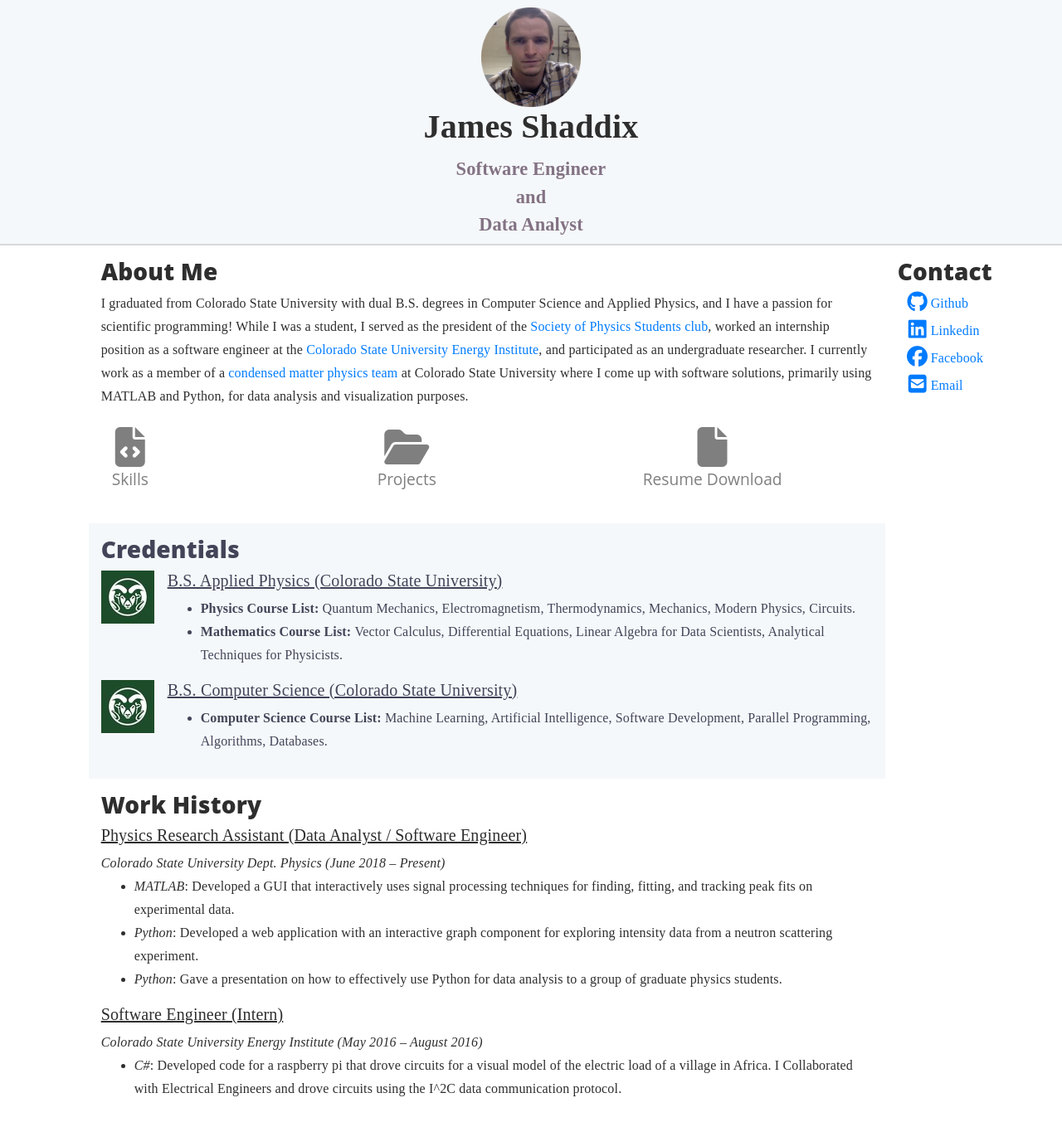
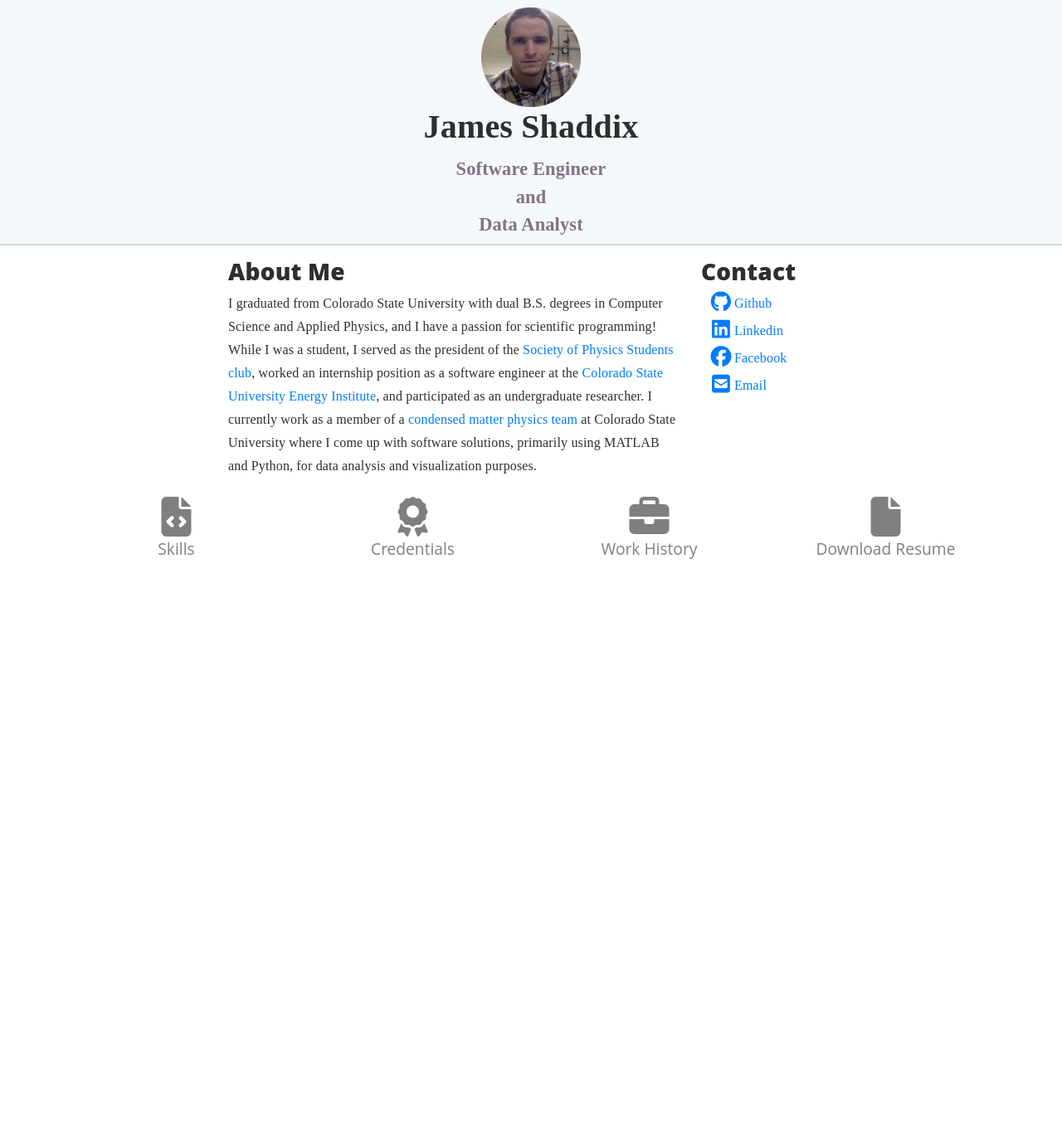
Before and after one commit to Jim-Shaddix/Personal-Website, a Flask app: page / in a window 1280 px wide. Shown: the part 71-1430 px from the top of the page at 83% size. After the commit the page ends 745 px from the top, so only its background shows below. Run offline with Flask 2, Linux system fonts and the light colour scheme; some libraries are stand-ins or nearby versions.

Commit message:
added modals to replace some of the content on the home page

```diff
--- /dev/null
+++ b/static/javascript/plotly_software.js
@@ -0,0 +1,56 @@
+function plotly_software() {
+
+    var trace1 = {
+        type: 'bar',
+        x: ["Python", "C/C++", "MATLAB", "GIT CLI", "SQL", "Java", "HTML/CSS", "C#", "Javascript"],
+        y: [5, 4, 4, 4, 3, 3, 3, 2, 1],
+        marker: {
+            color: 'blue',
+            line: {
+                width: 2.5
+            }
+        }
+    };
+
+    var data = [trace1];
+
+    var layout = {
+        title: 'Software Skills',
+        font: {size: 12},
+        yaxis: {
+            tickvals: [5, 4, 3, 2, 1],
+            ticktext: ['Strong Skills', 'Skilled', 'Some Skill', 'Experienced', 'Beginner']
+        }
+    };
+
+    Plotly.newPlot('plotlyDiv', data, layout, {responsive: true});
+}
+
+function plotly_analysis() {
+
+    var trace1 = {
+        type: 'bar',
+        x: ["Numpy", "Pandas", "Matplotlib", "Plotly", "Dash", "Scipy", "scikitlearn", "Excel"],
+        y: [5, 5, 5, 4, 4, 3, 3, 3],
+        marker: {
+            color: 'red',
+            line: {
+                width: 2.5
+            }
+        }
+    };
+
+    var data = [trace1];
+
+    var layout = {
+        title: 'Data Analysis Skills',
+        font: {size: 12},
+        yaxis: {
+            tickvals: [5, 4, 3, 2, 1],
+            ticktext: ['Strong Skills', 'Skilled', 'Some Skill', 'Experienced', 'Beginner']
+        }
+    };
+    x = document.getElementById('plotlyDiv')
+    x.innerhtml = ""
+    Plotly.newPlot('plotlyDiv', data, layout, {responsive: true});
+}
--- a/templates/home.html
+++ b/templates/home.html
@@ -14,16 +14,18 @@
 
   </header>
 
+  <!-- Load Javascript Functions -->
+  <script src="{{ url_for("static", filename="javascript/plotly_software.js") }}"></script>
 
-  <div class="container-fluid">
+  <div class="container">
 
 
     <!-- About Me / Contact-->
     <section class="first-section">
-      <div class="row">
+      <div class="row justify-content-center">
 
         <!-- About Me -->
-        <div class="col-9 offset-md-1">
+        <div class="col-12 col-md-6">
           <h3 class="title">
             <b> About Me </b>
           </h3>
@@ -47,12 +49,11 @@
         </div>
 
         <!-- Contact -->
-        <div class="sticky-top col-2">
-          <div class="stick">
+        <div class="col-12 col-md-2">
+          <div>
             <h3 class="title">
               <b> Contact </b>
             </h3>
-
             <ul class="fa-ul">
               <li>
                 <a href="https://github.com/Jim-Shaddix" target="_blank">
@@ -89,101 +90,43 @@
             </ul>
           </div>
         </div>
+
       </div>
     </section>
 
 
-    <div class="row justify-content-start-md  justify-content-xs-center">
-      <div class="col-3 offset-md-1">
-        <!-- Button trigger modal -->
-        <button type="button" class="btn middle-icon" data-toggle="modal" data-target="#exampleModalCenter">
+    <div class="row justify-content-start">
+      <div class="col-sm-6 col-md-3 text-center">
+        <button type="button" class="btn middle-icon" data-toggle="modal" data-target="#skillModal">
           <i class="fas fa-file-code fa-3x"></i>
-          <p> Skills </p>
+          <p>Skills</p>
         </button>
       </div>
-      <div class="col-3">
-        <a href="projects">
-          <button type="button" class="btn middle-icon">
-            <i class="fas fa-folder-open fa-3x"></i>
-            <p> Projects </p>
+      <div class="col-sm-6 col-md-3 text-center">
+        <button type="button" class="btn middle-icon" data-toggle="modal" data-target="#credModal">
+          <i class="fas fa-award fa-3x"></i>
+          <p>Credentials</p>
         </button>
-        </a>
       </div>
-      <div class="col-3">
-        <a href="{{url_for('static', filename='resume/resume.pdf')}}" download>
+      <div class="col-sm-6 col-md-3 text-center">
+        <button type="button" class="btn middle-icon" data-toggle="modal" data-target="#workModal">
+          <i class="fas fa-briefcase fa-3x"></i>
+          <p>Work History</p>
+        </button>
+      </div>
+      <div class="col-sm-6 col-md-3 text-center">
+        <a href="{{ url_for('static', filename='resume/resume.pdf') }}" download>
           <button type="button" class="btn middle-icon">
             <i class="fas fa-file fa-3x"></i>
-            <p> Resume Download</p>
+            <p>Download Resume</p>
           </button>
         </a>
       </div>
     </div>
 
-
-    <script type="text/javascript">
-
-        function plotly_analysis() {
-
-            var trace1 = {
-                type: 'bar',
-                x: ["Numpy", "Pandas", "Matplotlib", "Plotly", "Dash", "Scipy", "scikitlearn", "Excel"],
-                y: [5, 5, 5, 4, 4, 3, 3, 3],
-                marker: {
-                    color: 'red',
-                    line: {
-                        width: 2.5
-                    }
-                }
-            };
-
-            var data = [trace1];
-
-            var layout = {
-                title: 'Data Analysis Skills',
-                font: {size: 12},
-                yaxis: {
-                    tickvals: [5, 4, 3, 2, 1],
-                    ticktext: ['Strong Skills', 'Skilled', 'Some Skill', 'Experienced', 'Beginner']
-                }
-            };
-            x = document.getElementById('plotlyDiv')
-            x.innerhtml = ""
-            Plotly.newPlot('plotlyDiv', data, layout, {responsive: true});
-        }
-
-        function plotly_languages() {
-
-            var trace1 = {
-                type: 'bar',
-                x: ["Python", "C/C++", "MATLAB", "GIT CLI", "SQL", "Java", "HTML/CSS", "C#", "Javascript"],
-                y: [5, 4, 4, 4, 3, 3, 3, 2, 1],
-                marker: {
-                    color: 'blue',
-                    line: {
-                        width: 2.5
-                    }
-                }
-            };
-
-            var data = [trace1];
-
-            var layout = {
-                title: 'Software Skills',
-                font: {size: 12},
-                yaxis: {
-                    tickvals: [5, 4, 3, 2, 1],
-                    ticktext: ['Strong Skills', 'Skilled', 'Some Skill', 'Experienced', 'Beginner']
-                }
-            };
-
-            Plotly.newPlot('plotlyDiv', data, layout, {responsive: true});
-        }
-
-    </script>
-
-    <!-- Modal -->
-    <div class="modal fade" id="exampleModalCenter" tabindex="-1" role="dialog"
-         aria-labelledby="exampleModalCenterTitle" aria-hidden="true">
+    <!-- Skill Modal -->
+    <div class="modal fade" id="skillModal" tabindex="-1" role="dialog"
+         aria-labelledby="skillModalTitle" aria-hidden="true">
       <div class="modal-dialog modal-lg" role="document">
         <div class="modal-content">
           <div class="modal-header">
@@ -192,10 +135,11 @@
               <span aria-hidden="true">&times;</span>
             </button>
           </div>
+
           <div class="modal-body">
             <div class="row">
               <div class="col">
-                <button type="button" class="btn btn-primary" onclick="plotly_languages()">
+                <button type="button" class="btn btn-primary" onclick="plotly_software()">
                   Software
                 </button>
                 <button type="button" class="text-right btn btn-danger" onclick="plotly_analysis()">
@@ -207,7 +151,7 @@
             <div class="row">
               <div class="col">
                 <div id="plotlyDiv"><!-- Plotly chart will be drawn inside this DIV --></div>
-                <script> plotly_languages() </script>
+                <script> plotly_software() </script>
               </div>
             </div>
 
@@ -219,15 +163,21 @@
       </div>
     </div>
 
+    <!-- Credentials Modal -->
+    <div class="modal fade" id="credModal" tabindex="-1" role="dialog"
+         aria-labelledby="credModalTitle" aria-hidden="true">
+      <div class="modal-dialog modal-lg" role="document">
+        <div class="modal-content">
+          <div class="modal-header">
+            <h5 class="modal-title" id="credModalLongTitle">Credentials</h5>
+            <button type="button" class="close" data-dismiss="modal" aria-label="Close">
+              <span aria-hidden="true">&times;</span>
+            </button>
+          </div>
+          <div class="modal-body">
 
-    <!-- Credentials -->
+            <!-- BODY -->
             <section>
-      <div class="row">
-        <div class="off-section col-9 offset-md-1">
-          <h3 class="title">
-            <b> Credentials </b>
-          </h3>
-
               <!-- Physics B.S. -->
               <div class="media">
                 <img src="{{ url_for('static', filename='images/rams-logo.jpg') }}" class="mr-3" alt="rams logo">
@@ -235,7 +185,8 @@
                   <h5 class="mt-0"><u>B.S. Applied Physics (Colorado State University)</u></h5>
                   <ul>
                     <li>
-                  <b> Physics Course List: </b> Quantum Mechanics, Electromagnetism, Thermodynamics, Mechanics, Modern
+                      <b> Physics Course List: </b> Quantum Mechanics, Electromagnetism, Thermodynamics, Mechanics,
+                      Modern
                       Physics, Circuits.
                     </li>
                     <li>
@@ -260,18 +211,32 @@
                   </ul>
                 </div>
               </div>
+            </section>
 
+            <div class="modal-footer">
+              <button type="button" class="btn btn-secondary" data-dismiss="modal">Close</button>
             </div>
           </div>
-    </section>
+        </div>
+      </div>
+    </div>
+
+    <!-- Work Modal -->
+    <div class="modal fade" id="workModal" tabindex="-1" role="dialog"
+         aria-labelledby="workModalTitle" aria-hidden="true">
+      <div class="modal-dialog modal-lg" role="document">
+        <div class="modal-content">
+          <div class="modal-header">
+            <h5 class="modal-title" id="workModalLongTitle">Work History</h5>
+            <button type="button" class="close" data-dismiss="modal" aria-label="Close">
+              <span aria-hidden="true">&times;</span>
+            </button>
+          </div>
+          <div class="modal-body">
+
 
             <!-- Work History -->
             <section>
-      <div class="row">
-        <div class="col-9 offset-md-1">
-          <h3 class="title">
-            <b> Work History </b>
-          </h3>
               <h5><u>Physics Research Assistant (Data Analyst / Software Engineer)</u></h5>
               <em>Colorado State University Dept. Physics (June 2018 – Present)</em>
               <ul>
@@ -282,7 +247,8 @@
                   tracking peak fits on experimental data.
                 </li>
                 <li>
-              <em>Python</em>: Developed a web application with an interactive graph component for exploring intensity
+                  <em>Python</em>: Developed a web application with an interactive graph component for exploring
+                  intensity
                   data
                   from a neutron scattering experiment.
                 </li>
@@ -292,26 +258,28 @@
                 </li>
               </ul>
 
-          <h5><u>Software Engineer (Intern)</u></h5>
+              <h5><u>Software Engineer</u></h5>
               <em>Colorado State University Energy Institute (May 2016 – August 2016)</em>
               <ul>
                 <li>
-              <em>C#</em>: Developed code for a raspberry pi that drove circuits for a visual model of the electric load
-              of a village in Africa. I Collaborated with Electrical Engineers and drove circuits using the I^2C data
+                  <em>C#</em>: Developed code for a raspberry pi that drove circuits for a visual model of the electric
+                  load
+                  of a village in Africa. I Collaborated with Electrical Engineers and drove circuits using the I^2C
+                  data
                   communication protocol.
                 </li>
               </ul>
+            </section>
+
+
+            <div class="modal-footer">
+              <button type="button" class="btn btn-secondary" data-dismiss="modal">Close</button>
             </div>
           </div>
-    </section>
+        </div>
+      </div>
+    </div>
 
-    <p></p>
-    <p></p>
-  <p></p>
-  <p></p>
-  <p></p>
-  <p></p>
-  <p></p>
     <!-- Skills Title -->
     <!--
     <section>
@@ -372,8 +340,8 @@
       </div>
     </section>
 
-
-  </div> -->
+   -->
+  </div>
 
 
 
```
Also changed, not shown: static/contactBar.css (+9 -0 lines), static/javascript/plotly_analysis.js (added, +28 -0 lines). Lines whose indentation alone changed are shown as unchanged.
